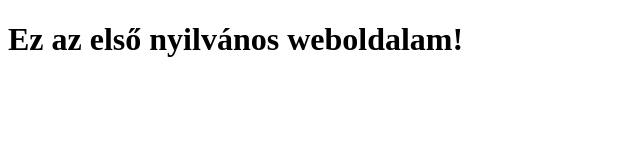
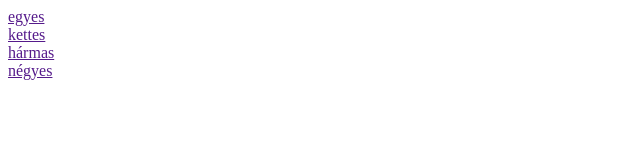
Before and after one commit to babityhenrietta/Babity-Henrietta, a plain HTML site: page index.html in a window 1280 px wide. Shown: the whole page, without its empty margins (0-640 px from the left). Drawn offline with Linux system fonts and the light colour scheme.

```diff
--- a/index.html
+++ b/index.html
@@ -6,6 +6,12 @@
 <title>Github</title>
 </head>
 <body>
-    <h1>Ez az első nyilvános weboldalam!</h1>
+    <div class="valami">
+        <a href="" id="egyes">egyes</a><br>
+        <a href="" id="kettes">kettes</a><br>
+        <a href="" id="harmas">hármas</a><br>
+        <a href="" id="negyes">négyes</a><br>
+
+     </div>
 </body>
 </html>
```
